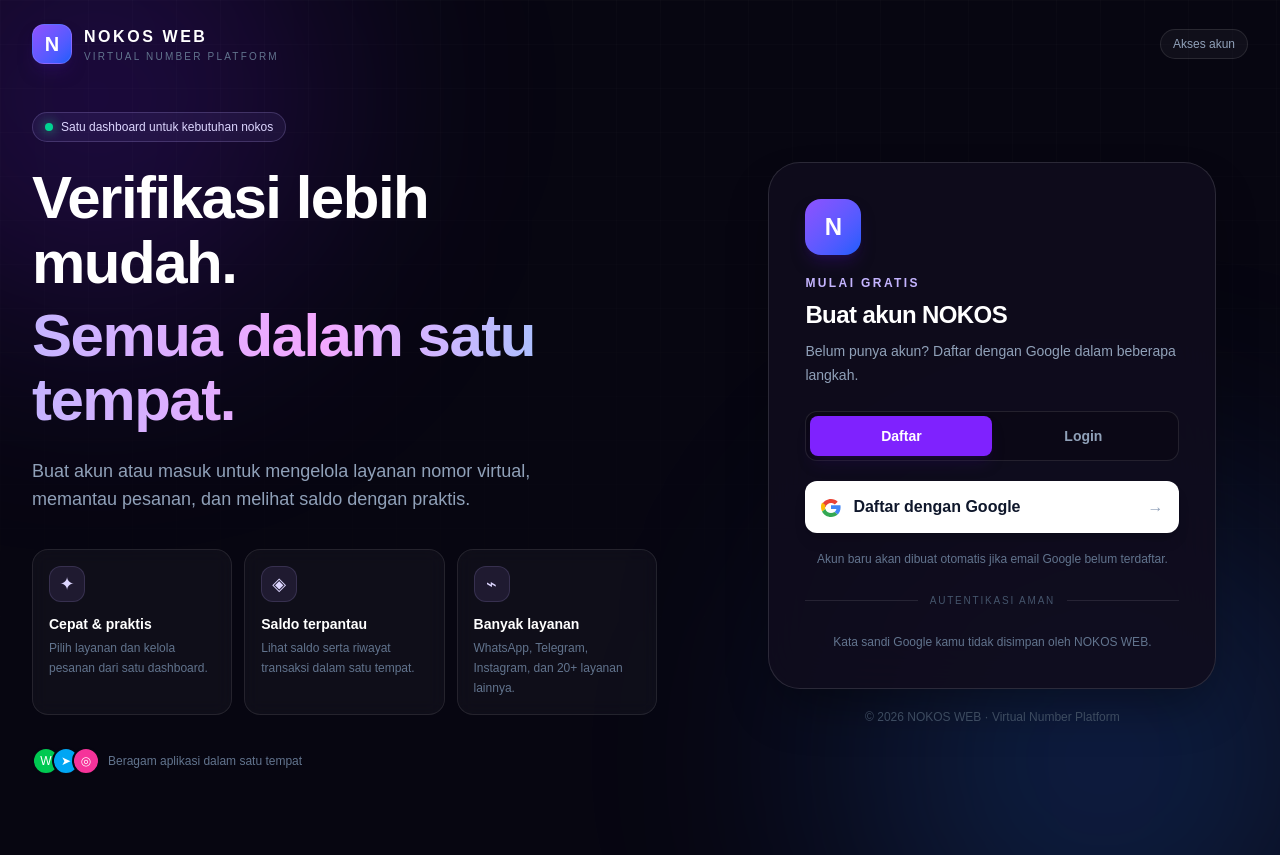
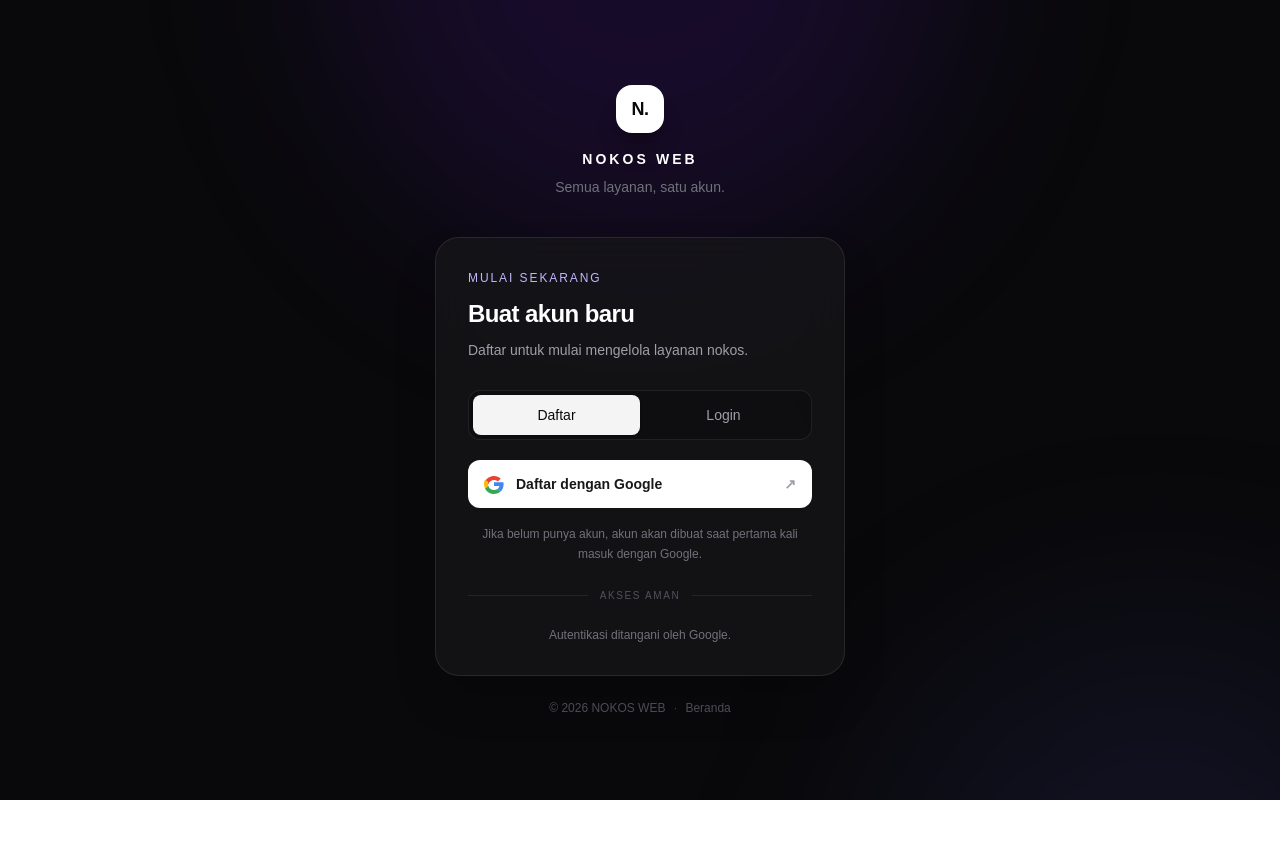
Before and after one commit to exionomercy420-ctrl/nokos-web, a Next.js app: page /login in a window 1280 px wide. After the commit the page ends 800 px from the top, so only its background shows below. Built offline with nearby package versions, Linux system fonts and the light colour scheme.

Commit message:
Simplify NOKOS login page with elegant minimal layout

```diff
--- a/app/login/page.tsx
+++ b/app/login/page.tsx
@@ -2,94 +2,44 @@
 
 import Link from "next/link";
 import { useState } from "react";
-
-const highlights = [
-  { icon: "✦", title: "Cepat & praktis", description: "Pilih layanan dan kelola pesanan dari satu dashboard." },
-  { icon: "◈", title: "Saldo terpantau", description: "Lihat saldo serta riwayat transaksi dalam satu tempat." },
-  { icon: "⌁", title: "Banyak layanan", description: "WhatsApp, Telegram, Instagram, dan 20+ layanan lainnya." },
-];
 
 export default function LoginPage() {
   const [mode, setMode] = useState<"register" | "login">("register");
   const isRegister = mode === "register";
 
   return (
-    <main className="relative isolate min-h-screen overflow-hidden bg-[#070611] text-white">
-      <div aria-hidden="true" className="pointer-events-none absolute inset-0 -z-10 overflow-hidden">
-        <div className="absolute -left-32 top-[-8rem] h-[28rem] w-[28rem] rounded-full bg-violet-600/20 blur-[120px]" />
-        <div className="absolute -right-20 bottom-[-10rem] h-[32rem] w-[32rem] rounded-full bg-blue-500/20 blur-[130px]" />
-        <div className="absolute inset-0 opacity-[0.13] [background-image:linear-gradient(rgba(255,255,255,.12)_1px,transparent_1px),linear-gradient(90deg,rgba(255,255,255,.12)_1px,transparent_1px)] [background-size:44px_44px] [mask-image:linear-gradient(to_bottom,black,transparent_85%)]" />
+    <main className="relative flex min-h-screen items-center justify-center overflow-hidden bg-[#09090b] px-4 py-10 text-zinc-100 selection:bg-violet-500/30 sm:px-6">
+      <div aria-hidden="true" className="pointer-events-none absolute inset-0 overflow-hidden">
+        <div className="absolute left-1/2 top-[-22rem] h-[38rem] w-[38rem] -translate-x-1/2 rounded-full bg-violet-600/[0.13] blur-[100px]" />
+        <div className="absolute bottom-[-24rem] right-[-10rem] h-[35rem] w-[35rem] rounded-full bg-indigo-500/[0.09] blur-[110px]" />
       </div>
 
-      <header className="mx-auto flex w-full max-w-7xl items-center justify-between px-5 py-6 sm:px-8">
-        <Link href="/login" className="flex items-center gap-3">
-          <div className="flex h-10 w-10 items-center justify-center rounded-xl border border-violet-300/20 bg-gradient-to-br from-violet-500 to-blue-600 text-xl font-black shadow-lg shadow-violet-950/50">N</div>
-          <div>
-            <p className="font-extrabold tracking-[0.16em]">NOKOS WEB</p>
-            <p className="text-[10px] tracking-[0.22em] text-slate-500">VIRTUAL NUMBER PLATFORM</p>
+      <div className="relative w-full max-w-[410px]">
+        <header className="mb-10 flex flex-col items-center text-center">
+          <div className="flex h-12 w-12 items-center justify-center rounded-2xl bg-white text-lg font-black tracking-tight text-zinc-950 shadow-xl shadow-black/20">
+            N.
           </div>
-        </Link>
-        <span className="rounded-full border border-white/10 bg-white/[0.04] px-3 py-1.5 text-xs text-slate-400">Akses akun</span>
+          <p className="mt-4 text-sm font-semibold tracking-[0.22em] text-white">NOKOS WEB</p>
+          <p className="mt-2 text-sm text-zinc-500">Semua layanan, satu akun.</p>
         </header>
 
-      <div className="mx-auto grid min-h-[calc(100vh-100px)] w-full max-w-7xl items-center gap-12 px-5 pb-12 pt-6 sm:px-8 lg:grid-cols-[1.1fr_.9fr] lg:gap-20 lg:pb-20">
-        <section className="mx-auto w-full max-w-2xl lg:mx-0">
-          <div className="inline-flex items-center gap-2 rounded-full border border-violet-300/20 bg-violet-400/[0.08] px-3 py-1.5 text-xs font-medium text-violet-200">
-            <span className="h-2 w-2 rounded-full bg-emerald-400 shadow-[0_0_12px_rgba(52,211,153,.8)]" />
-            Satu dashboard untuk kebutuhan nokos
-          </div>
-          <h1 className="mt-6 max-w-xl text-4xl font-black leading-[1.08] tracking-tight sm:text-5xl lg:text-6xl">
-            Verifikasi lebih mudah.
-            <span className="mt-2 block bg-gradient-to-r from-violet-300 via-fuchsia-300 to-blue-300 bg-clip-text text-transparent">Semua dalam satu tempat.</span>
-          </h1>
-          <p className="mt-6 max-w-lg text-base leading-7 text-slate-400 sm:text-lg">
-            Buat akun atau masuk untuk mengelola layanan nomor virtual, memantau pesanan, dan melihat saldo dengan praktis.
-          </p>
-
-          <div className="mt-9 grid gap-3 sm:grid-cols-3 lg:grid-cols-1 xl:grid-cols-3">
-            {highlights.map((item) => (
-              <div key={item.title} className="rounded-2xl border border-white/[0.09] bg-white/[0.035] p-4 backdrop-blur-sm">
-                <span className="flex h-9 w-9 items-center justify-center rounded-xl border border-violet-300/15 bg-violet-400/10 text-lg text-violet-200">{item.icon}</span>
-                <h2 className="mt-3 text-sm font-bold">{item.title}</h2>
-                <p className="mt-1 text-xs leading-5 text-slate-500">{item.description}</p>
-              </div>
-            ))}
+        <section className="rounded-3xl border border-white/[0.09] bg-zinc-900/70 p-6 shadow-2xl shadow-black/30 backdrop-blur-xl sm:p-8">
+          <div className="mb-7">
+            <p className="text-xs font-medium uppercase tracking-[0.16em] text-violet-300">{isRegister ? "Mulai sekarang" : "Senang melihatmu lagi"}</p>
+            <h1 className="mt-3 text-2xl font-semibold tracking-tight text-white">{isRegister ? "Buat akun baru" : "Masuk ke akunmu"}</h1>
+            <p className="mt-2 text-sm leading-6 text-zinc-400">{isRegister ? "Daftar untuk mulai mengelola layanan nokos." : "Lanjutkan ke dashboard NOKOS WEB."}</p>
           </div>
 
-          <div className="mt-8 flex flex-wrap items-center gap-2 text-xs text-slate-500">
-            <span className="flex -space-x-2">
-              <span className="flex h-7 w-7 items-center justify-center rounded-full border-2 border-[#070611] bg-green-500 text-white">W</span>
-              <span className="flex h-7 w-7 items-center justify-center rounded-full border-2 border-[#070611] bg-sky-500 text-white">➤</span>
-              <span className="flex h-7 w-7 items-center justify-center rounded-full border-2 border-[#070611] bg-pink-500 text-white">◎</span>
-            </span>
-            <span>Beragam aplikasi dalam satu tempat</span>
-          </div>
-        </section>
-
-        <section className="mx-auto w-full max-w-md">
-          <div className="rounded-[2rem] border border-white/[0.12] bg-[#100d1d]/90 p-6 shadow-2xl shadow-black/40 backdrop-blur-xl sm:p-9">
-            <div className="mb-6">
-              <div className="mb-5 flex h-14 w-14 items-center justify-center rounded-2xl bg-gradient-to-br from-violet-500 to-blue-600 text-2xl font-black shadow-lg shadow-violet-950/50">N</div>
-              <p className="text-xs font-bold uppercase tracking-[0.2em] text-violet-300">{isRegister ? "Mulai gratis" : "Selamat datang kembali"}</p>
-              <h2 className="mt-2 text-2xl font-bold tracking-tight">{isRegister ? "Buat akun NOKOS" : "Masuk ke akunmu"}</h2>
-              <p className="mt-2 text-sm leading-6 text-slate-400">
-                {isRegister ? "Belum punya akun? Daftar dengan Google dalam beberapa langkah." : "Sudah terdaftar? Masuk menggunakan akun Google yang sama."}
-              </p>
-            </div>
-
-            <div className="mb-5 grid grid-cols-2 rounded-xl border border-white/10 bg-black/20 p-1">
-              <button type="button" onClick={() => setMode("register")} className={`rounded-lg px-3 py-2.5 text-sm font-semibold transition ${isRegister ? "bg-violet-600 text-white shadow-lg shadow-violet-950/30" : "text-slate-400 hover:text-white"}`}>
+          <div className="mb-5 grid grid-cols-2 rounded-xl border border-white/[0.08] bg-black/20 p-1">
+            <button type="button" onClick={() => setMode("register")} className={`rounded-lg px-3 py-2.5 text-sm font-medium transition ${isRegister ? "bg-zinc-100 text-zinc-950 shadow-sm" : "text-zinc-400 hover:text-white"}`}>
               Daftar
             </button>
-              <button type="button" onClick={() => setMode("login")} className={`rounded-lg px-3 py-2.5 text-sm font-semibold transition ${!isRegister ? "bg-violet-600 text-white shadow-lg shadow-violet-950/30" : "text-slate-400 hover:text-white"}`}>
+            <button type="button" onClick={() => setMode("login")} className={`rounded-lg px-3 py-2.5 text-sm font-medium transition ${!isRegister ? "bg-zinc-100 text-zinc-950 shadow-sm" : "text-zinc-400 hover:text-white"}`}>
               Login
             </button>
           </div>
 
-            <Link
-              href="/auth/login"
-              className="group flex w-full items-center justify-center gap-3 rounded-xl bg-white px-4 py-3.5 font-semibold text-slate-900 shadow-lg shadow-black/10 transition hover:-translate-y-0.5 hover:bg-slate-100 focus:outline-none focus:ring-2 focus:ring-violet-400 focus:ring-offset-2 focus:ring-offset-[#100d1d]"
-            >
+          <Link href="/auth/login" className="group flex w-full items-center justify-center gap-3 rounded-xl bg-white px-4 py-3.5 text-sm font-semibold text-zinc-900 transition hover:bg-zinc-200 focus:outline-none focus:ring-2 focus:ring-violet-400 focus:ring-offset-2 focus:ring-offset-zinc-900">
             <svg aria-hidden="true" viewBox="0 0 48 48" className="h-5 w-5">
               <path fill="#EA4335" d="M24 9.5c3.54 0 6.71 1.22 9.21 3.6l6.85-6.85C35.9 2.38 30.47 0 24 0 14.62 0 6.51 5.38 2.56 13.22l7.98 6.19C12.43 13.72 17.74 9.5 24 9.5Z" transform="translate(0 5)" />
               <path fill="#4285F4" d="M46.98 24.55c0-1.57-.15-3.09-.38-4.55H24v9.02h12.94c-.58 2.96-2.26 5.48-4.73 7.18l7.66 5.94c4.47-4.13 7.11-10.2 7.11-17.59Z" />
@@ -97,22 +47,26 @@ export default function LoginPage() {
               <path fill="#34A853" d="M24 48c6.48 0 11.93-2.13 15.9-5.86l-7.66-5.94c-2.13 1.43-4.85 2.28-8.24 2.28-6.26 0-11.57-4.22-13.47-9.91l-7.98 6.19C6.51 42.62 14.62 48 24 48Z" />
             </svg>
             {isRegister ? "Daftar dengan Google" : "Masuk dengan Google"}
-              <span className="ml-auto text-slate-400 transition group-hover:translate-x-1">→</span>
+            <span className="ml-auto text-zinc-400 transition group-hover:translate-x-0.5">↗</span>
           </Link>
 
-            <p className="mt-4 text-center text-xs leading-5 text-slate-500">
-              {isRegister ? "Akun baru akan dibuat otomatis jika email Google belum terdaftar." : "Gunakan akun Google yang sebelumnya dipakai mendaftar."}
+          <p className="mt-4 text-center text-xs leading-5 text-zinc-500">
+            {isRegister ? "Jika belum punya akun, akun akan dibuat saat pertama kali masuk dengan Google." : "Gunakan akun Google yang sama dengan saat mendaftar."}
           </p>
 
-            <div className="my-6 flex items-center gap-3 text-[10px] uppercase tracking-[0.18em] text-slate-600">
-              <span className="h-px flex-1 bg-white/10" />
-              Autentikasi aman
-              <span className="h-px flex-1 bg-white/10" />
+          <div className="my-6 flex items-center gap-3">
+            <span className="h-px flex-1 bg-white/[0.08]" />
+            <span className="text-[10px] uppercase tracking-[0.16em] text-zinc-600">Akses aman</span>
+            <span className="h-px flex-1 bg-white/[0.08]" />
           </div>
-            <p className="text-center text-xs leading-5 text-slate-500">Kata sandi Google kamu tidak disimpan oleh NOKOS WEB.</p>
-          </div>
-          <p className="mt-5 text-center text-xs text-slate-600">© 2026 NOKOS WEB · Virtual Number Platform</p>
+          <p className="text-center text-xs text-zinc-500">Autentikasi ditangani oleh Google.</p>
         </section>
+
+        <footer className="mt-6 text-center text-xs text-zinc-600">
+          © 2026 NOKOS WEB
+          <span className="mx-2 text-zinc-700">·</span>
+          <Link href="/login" className="transition hover:text-zinc-400">Beranda</Link>
+        </footer>
       </div>
     </main>
   );
```
Lines whose indentation alone changed are shown as unchanged.
